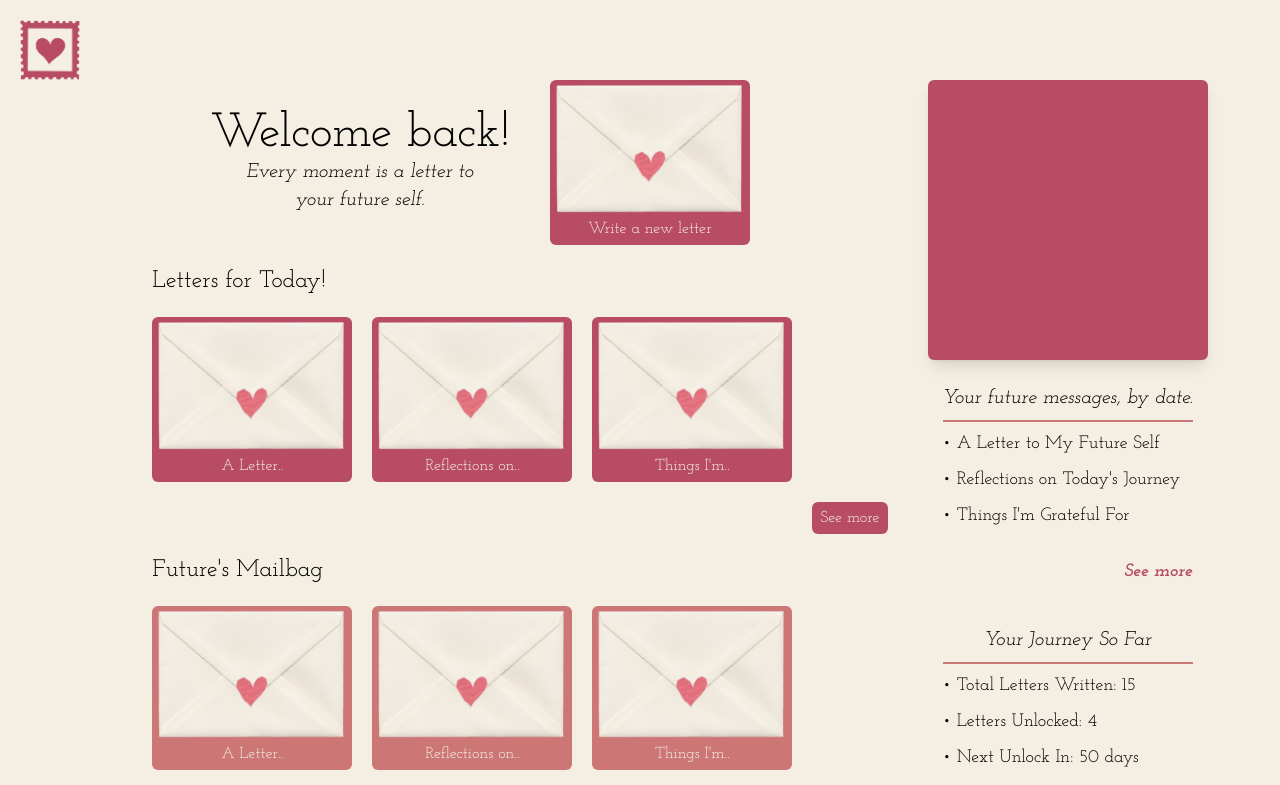
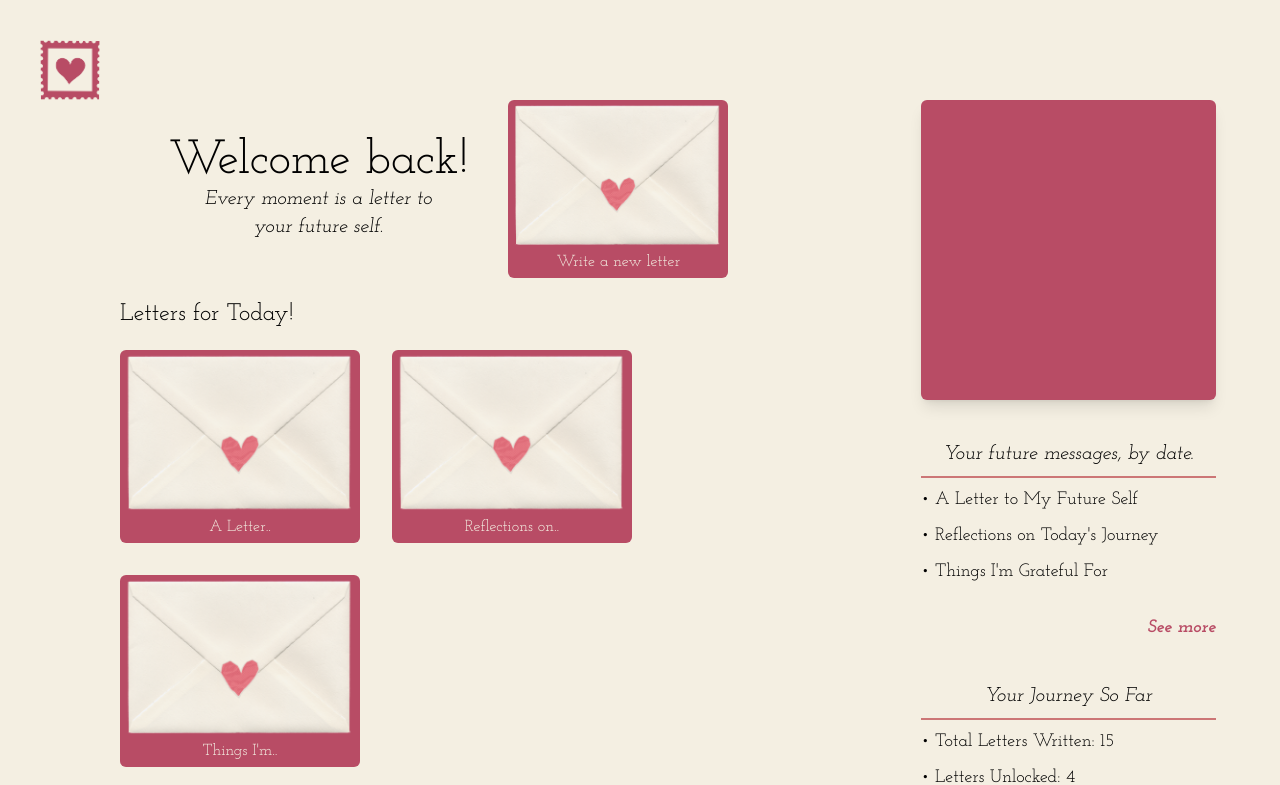
Before and after one commit to maryannintech/sincerely-me, a React (Vite) app: page / in a window 1280 px wide. Shown: the top 785 px of the page. Built offline with nearby package versions, Linux system fonts and the light colour scheme; some icons are missing.

Commit message:
feat: update responsive styles for LetterCard and improve layout in Dashboard, Loading, and LogIn components

```diff
--- a/src/components/LetterCard.jsx
+++ b/src/components/LetterCard.jsx
@@ -3,7 +3,7 @@ export function LetterCard({ label, letterLocked = false }) {
 
   return (
     <div className="bg-[var(--primary-color)] rounded-md pb-1 cursor-pointer" style={{ backgroundColor: letterLocked ? 'var(--light-pink)' : 'var(--primary-color)' }}>
-      <img src="src/assets/images/envelope.png" className="w-35 sm:w-50"></img>
+      <img src="src/assets/images/envelope.png" className="w-35 sm:w-60"></img>
       <p className="text-center text-[var(--cream-color)]">{truncatedLabel}..</p>
     </div>
   );
--- a/src/pages/Dashboard.jsx
+++ b/src/pages/Dashboard.jsx
@@ -8,7 +8,7 @@ export function Dashboard() {
   ];
   document.title = "Dashboard - Sincerely Me";
   return (
-    <div className="sm:py-5 sm:px-5 px-4">
+    <div className="sm:p-10 px-4 select-none">
       <div className="flex sm:flex-col justify-center items-center sm:items-start sm:gap-10 mb-10 sm:mb-0">
         <div>
           <img
@@ -24,8 +24,8 @@ export function Dashboard() {
         </div>
       </div>
 
-      <div className="flex justify-center-safe gap-10">
-        <div className=" flex flex-col justify-center gap-5 items-center">
+      <div className=" flex justify-evenly gap-10">
+        <div className="left flex flex-col justify-center gap-5 items-center ">
           <div className="flex items-center justify-center flex-wrap gap-3 sm:gap-10">
             <div className="text-center">
               <p className="text-3xl sm:text-5xl">Welcome back!</p>
@@ -37,7 +37,7 @@ export function Dashboard() {
             <div className="bg-[var(--primary-color)] rounded-md pb-1 cursor-pointer">
               <img
                 src="src/assets/images/envelope.png"
-                className="w-35 sm:w-50"
+                className="w-35 sm:w-55"
               ></img>
               <p className="text-center text-[var(--cream-color)]">
                 Write a new letter
@@ -49,20 +49,20 @@ export function Dashboard() {
               <p className="sm:text-2xl text-xl text-left">
                 Letters for Today!
               </p>
-              <div className="flex flex-wrap gap-5 items-center justify-center sm:justify-start w-fit">
+              <div className="flex flex-wrap gap-8 items-center justify-center sm:justify-start w-fit">
                 {letters.map((letter, index) => {
                   return <LetterCard key={index} label={letter} />;
                 })}
+              </div>
               <div className="flex justify-center sm:justify-end sm:items-center w-full">
-                  <button className="cursor-pointer bg-[var(--primary-color)] text-[var(--cream-color)] py-1 px-2 rounded-md mb-5">
+                <button className="cursor-pointer bg-[var(--primary-color)] text-[var(--cream-color)] py-1 px-4 rounded-md mb-20 sm:mb-10 sm:text-lg">
                   See more
                 </button>
               </div>
             </div>
-            </div>
             <div className="sm:ml-20 flex flex-col items-center sm:items-baseline justify-baseline gap-5">
               <p className="sm:text-2xl text-xl text-left">Future's Mailbag</p>
-              <div className="flex flex-wrap gap-5 items-center justify-center sm:justify-start w-fit">
+              <div className="flex flex-wrap gap-8 items-center justify-center sm:justify-start w-fit">
                 {letters.map((letter, index) => {
                   return (
                     <LetterCard
@@ -72,21 +72,21 @@ export function Dashboard() {
                     />
                   );
                 })}
+              </div>
               <div className="flex justify-center sm:justify-end sm:items-center w-full">
-                  <button className="cursor-pointer bg-[var(--primary-color)] text-[var(--cream-color)] py-1 px-2 rounded-md mb-20 sm:mb-10">
+                <button className="cursor-pointer bg-[var(--primary-color)] text-[var(--cream-color)] py-1 px-4 rounded-md mb-20 sm:mb-10 sm:text-lg">
                   See more
                 </button>
               </div>
             </div>
           </div>
         </div>
+        <div className="right hidden sm:flex items-start flex-col w-90 px-6">
+          <div className="w-full">
+            <div className="bg-[var(--primary-color)] text-[var(--cream-color)] rounded-md p-20 shadow-lg w-full h-75"></div>
           </div>
-        <div className="hidden sm:flex items-center flex-col">
-          <div>
-            <div className="bg-[var(--primary-color)] text-[var(--cream-color)] rounded-md p-35 shadow-lg"></div>
-          </div>
-          <div>
-            <p className="text-center italic text-xl mt-6 mb-2">
+          <div className="w-full">
+            <p className="text-center italic text-xl mt-10 mb-2">
               Your future messages, by date.
             </p>
             <div className="border-1 border-[#CC7676] w-full"></div>
@@ -100,7 +100,7 @@ export function Dashboard() {
               })}
             </ul>
             <div className="w-full flex justify-end mb-10">
-              <p className="mt-5 font-bold text-[var(--primary-color)] text-lg cursor-pointer italic">
+              <p className="mt-5 font-bold text-[var(--primary-color)] text-lg cursor-pointer italic ">
                 See more
               </p>
             </div>
@@ -115,7 +115,7 @@ export function Dashboard() {
               <li className="my-2 text-lg">• Next Unlock In: 50 days</li>
             </ul>
             <div className="w-full flex justify-end">
-              <p className="font-bold text-[var(--primary-color)] mt-5 text-lg cursor-pointer italic">
+              <p className="font-bold text-[var(--primary-color)] mt-5 text-lg cursor-pointer italic ">
                 See more
               </p>
             </div>
--- a/src/pages/Loading.jsx
+++ b/src/pages/Loading.jsx
@@ -3,7 +3,7 @@ import { Footer } from "../components/Footer";
 export function Loading() {
   document.title = "Sincerely Me";
   return (
-    <div className="flex flex-col justify-center items-center m-auto h-screen">
+    <div className="flex flex-col justify-center items-center m-auto h-screen select-none">
       <div className="flex justify-center items-center">
         <img src="src/assets/images/logo.png" className="w-20 sm:w-40"></img>
         <p className="ml-3 sm:ml-5 text-2xl sm:text-5xl">Sincerely, Me</p>
--- a/src/pages/LogIn.jsx
+++ b/src/pages/LogIn.jsx
@@ -5,7 +5,7 @@ import { Form } from "../components/Form";
 export function LogIn() {
   document.title = "Log In - Sincerely, Me";
   return (
-    <div className="flex flex-col justify-center items-center min-h-screen">
+    <div className="flex flex-col justify-center items-center min-h-screen select-none">
       <div className="flex justify-center items-center gap-2 sm:mt-5">
         <img src="src\assets\images\logo.png" className="w-10"></img>
         <p className="sm:text-xl">Sincerely, Me</p>
--- a/src/pages/SignIn.jsx
+++ b/src/pages/SignIn.jsx
@@ -4,7 +4,7 @@ import { Form } from "../components/Form";
 export function SignIn() {
   document.title = "Sign In - Sincerely, Me";
   return (
-    <div className="flex flex-wrap gap-5 sm:gap-0">
+    <div className="flex flex-wrap gap-5 sm:gap-0 select-none">
       <div>
         <div className="sm:w-160 h-50 sm:h-screen w-screen flex flex-col justify-center">
           <div className="bg-[var(--primary-color)] h-screen sm:h-165 sm:ml-5 flex flex-col justify-center items-center sm:rounded-lg">
```
Lines whose indentation alone changed are shown as unchanged.
